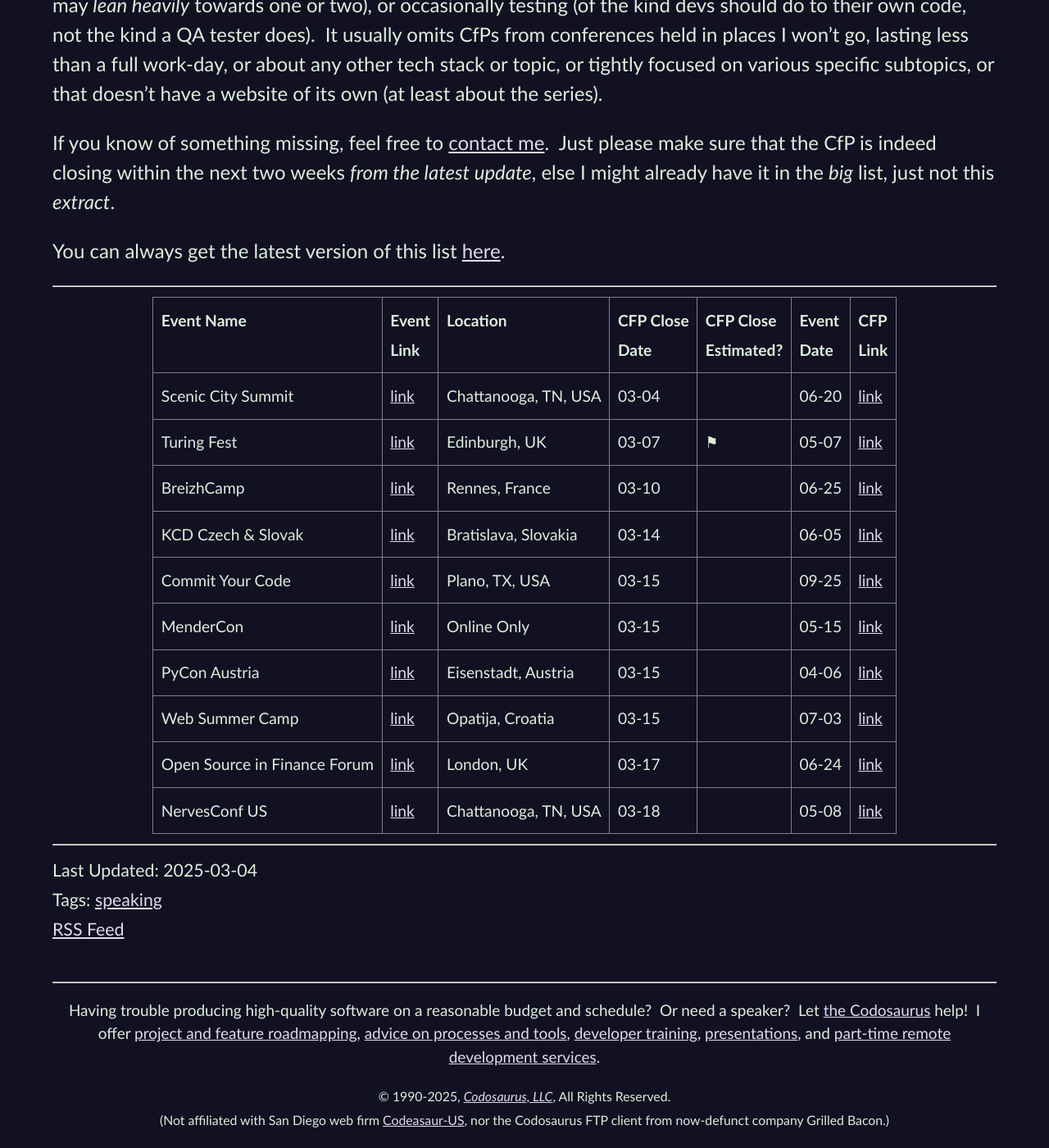
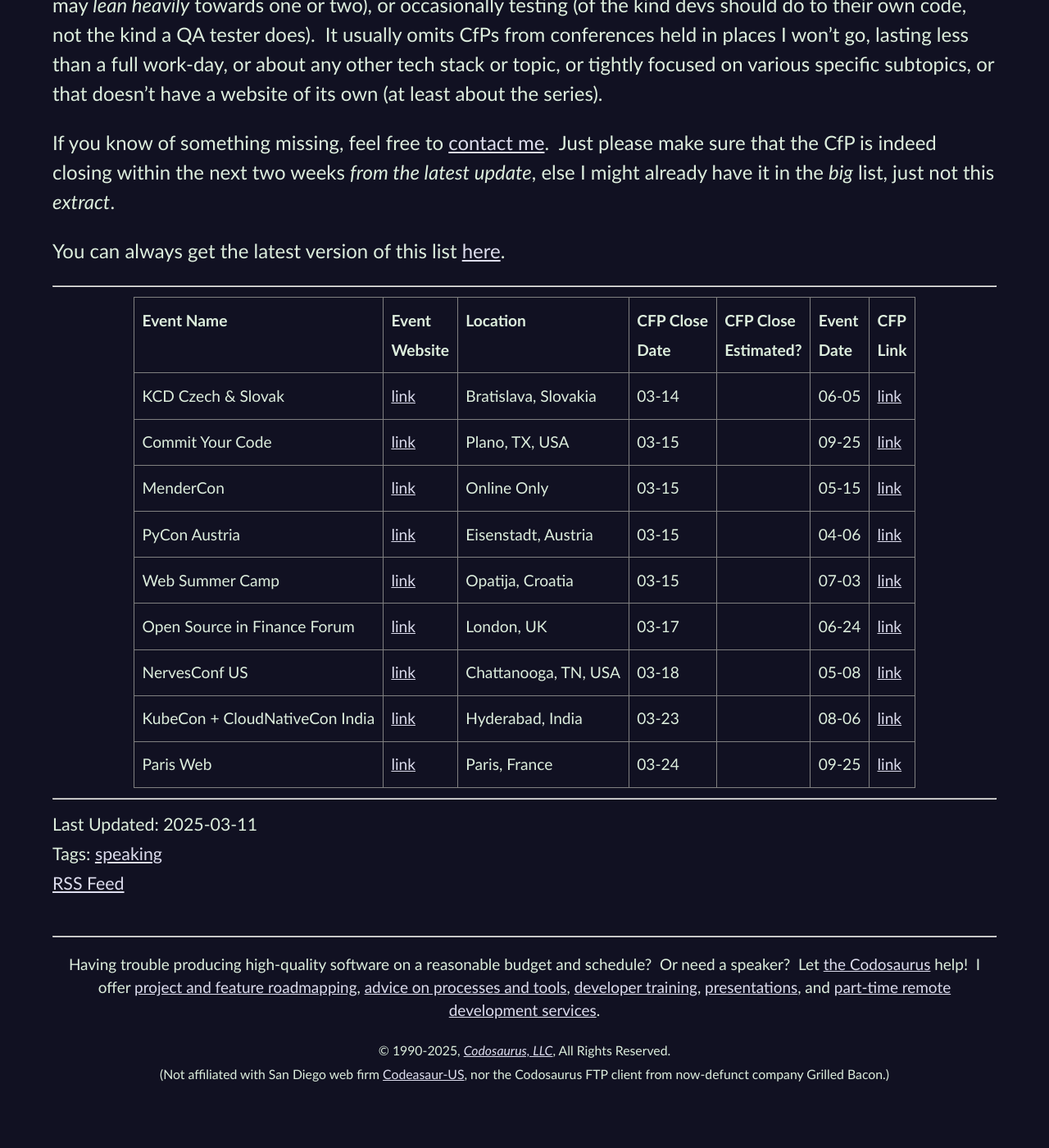
Before and after one commit to CodosaurusLLC/CodosaurusLLC.github.io, a Jekyll site: the page built from _posts/2025-03-11-cfp-list-updated-2025-03-11.md, in a window 1280 px wide and 1400 px high, scrolled down 665 px. Shown: the whole window at 82% size. Built offline with Jekyll 4.4.1, drawn with Linux system fonts in a browser that asks for light colours; comment, search, counter and statistics services are not loaded; after the commit the page ends 2009 px from its top, so only the background shows below that; some of the changed text lies outside the part shown.

Commit message:
update cfp list

```diff
--- a/_includes/cfp-list-blurb.md
+++ b/_includes/cfp-list-blurb.md
@@ -1,5 +1,5 @@
 <center style="line-height: 1.2">
-LAST UPDATED: 2025-03-04
+LAST UPDATED: 2025-03-11
 </center>
 
 This is a list of CfPs
--- a/_includes/cfps-ending-soon.html
+++ b/_includes/cfps-ending-soon.html
@@ -1,39 +1,12 @@
 <table>
   <tr>
     <th>Event Name</th>
-    <th>Event<br>Link</th>
+    <th>Event<br>Website</th>
     <th>Location</th>
     <th>CFP Close<br>Date</th>
     <th>CFP Close<br>Estimated?</th>
     <th>Event<br>Date</th>
     <th>CFP<br>Link</th>
-  </tr>
-  <tr>
-    <td>Scenic City Summit</td>
-    <td><a href="https://www.sceniccitysummit.com/" target="_blank">link</a></td>
-    <td>Chattanooga, TN, USA</td>
-    <td>03-04</td>
-    <td></td>
-    <td>06-20</td>
-    <td><a href="https://sessionize.com/scenic-city-summit-2025" target="_blank">link</a></td>
-  </tr>
-  <tr>
-    <td>Turing Fest</td>
-    <td><a href="https://turingfest.com/turingfest-2025/" target="_blank">link</a></td>
-    <td>Edinburgh, UK</td>
-    <td>03-07</td>
-    <td>⚑</td>
-    <td>05-07</td>
-    <td><a href="https://turingfest.com/call-for-speakers/" target="_blank">link</a></td>
-  </tr>
-  <tr>
-    <td>BreizhCamp</td>
-    <td><a href="https://www.breizhcamp.org/" target="_blank">link</a></td>
-    <td>Rennes, France</td>
-    <td>03-10</td>
-    <td></td>
-    <td>06-25</td>
-    <td><a href="https://sessionize.com/breizhcamp-2025" target="_blank">link</a></td>
   </tr>
   <tr>
     <td>KCD Czech &amp; Slovak</td>
@@ -98,4 +71,22 @@
     <td>05-08</td>
     <td><a href="https://www.papercall.io/nerves-conf-us" target="_blank">link</a></td>
   </tr>
+  <tr>
+    <td>KubeCon + CloudNativeCon India</td>
+    <td><a href="https://events.linuxfoundation.org/kubecon-cloudnativecon-india/" target="_blank">link</a></td>
+    <td>Hyderabad, India</td>
+    <td>03-23</td>
+    <td></td>
+    <td>08-06</td>
+    <td><a href="https://sessionize.com/kubecon-cloudnativecon-india-2025/" target="_blank">link</a></td>
+  </tr>
+  <tr>
+    <td>Paris Web</td>
+    <td><a href="https://www.paris-web.fr/" target="_blank">link</a></td>
+    <td>Paris, France</td>
+    <td>03-24</td>
+    <td></td>
+    <td>09-25</td>
+    <td><a href="https://appel.paris-web.fr/" target="_blank">link</a></td>
+  </tr>
 </table>
--- a/_posts/2025-03-04-cfp-list-updated-2025-03-04.md
+++ b/_posts/2025-03-11-cfp-list-updated-2025-03-11.md
@@ -1,12 +1,12 @@
 ---
 author: Dave Aronson
-date: 2025-03-04
+date: 2025-03-11
 layout: blog-post
-permalink: blog/cfp-list-updated-2025-03-04
+permalink: blog/cfp-list-updated-2025-03-11
 section: Blog
 tags: speaking
 style: cfp-list
-title: CfP List Updated 2025-03-04
+title: CfP List Updated 2025-03-11
 ---
 
 {% include cfp-list-blurb.md %}
```
